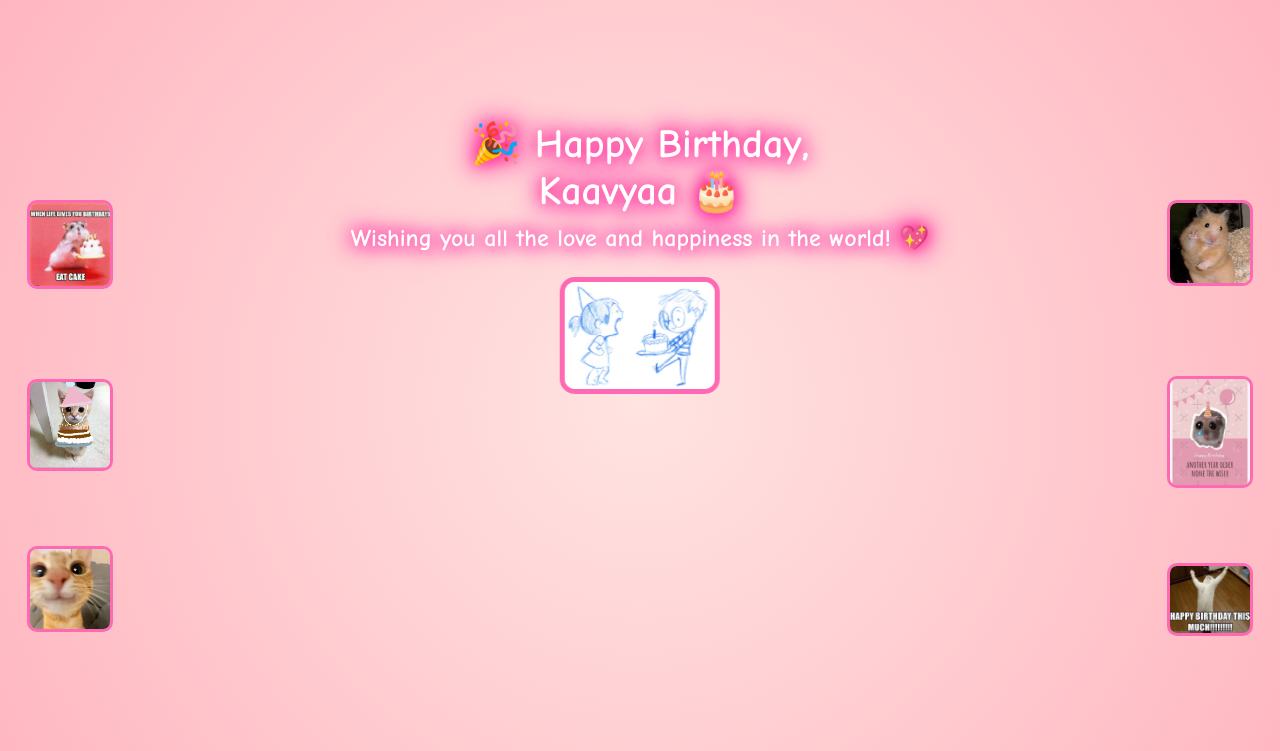
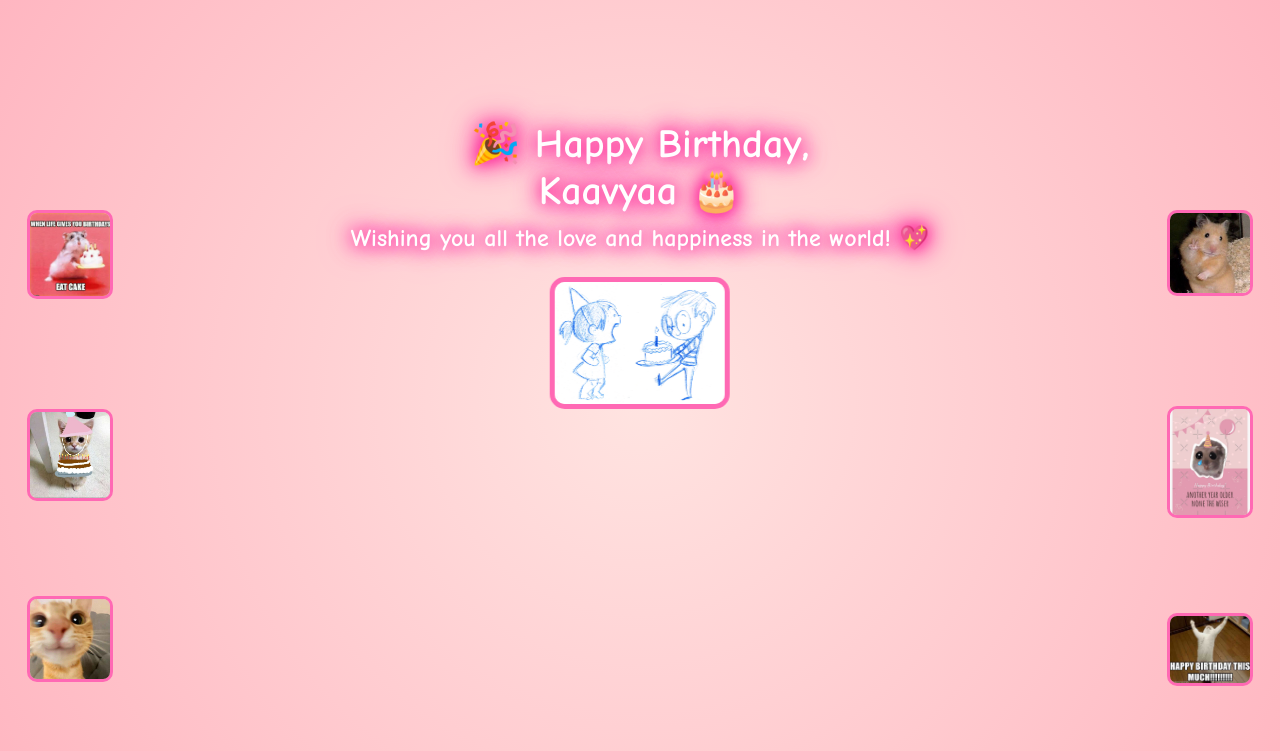
Before and after one commit to premkumar2555/birthdayyy, a plain HTML site: page index.html in a window 1280 px wide. Shown: the top 751 px of the page. Drawn offline with Linux system fonts and the light colour scheme.

Commit message:
Update index.html

```diff
--- a/index.html
+++ b/index.html
@@ -41,7 +41,7 @@
     }
 
     .gif-container img {
-      width: 150px !important;
+      width: 170px !important;
       height: auto;
       border: 5px solid #ff69b4;
       border-radius: 15px;
@@ -69,7 +69,7 @@
     .side-images img {
       width: 80px !important;
       height: auto;
-      margin: 20px;  /* Space between images vertically */
+      margin: 30px;  /* Space between images vertically */
       border: 3px solid #ff69b4;
       border-radius: 10px;
     }
```
